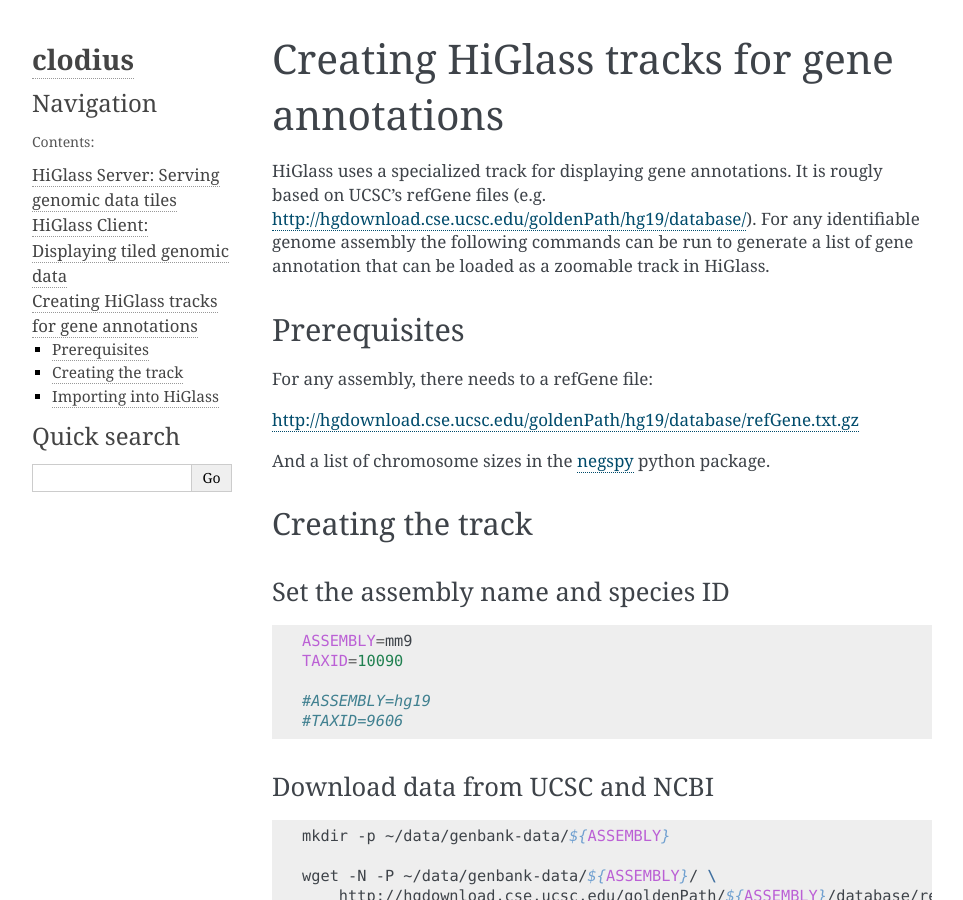
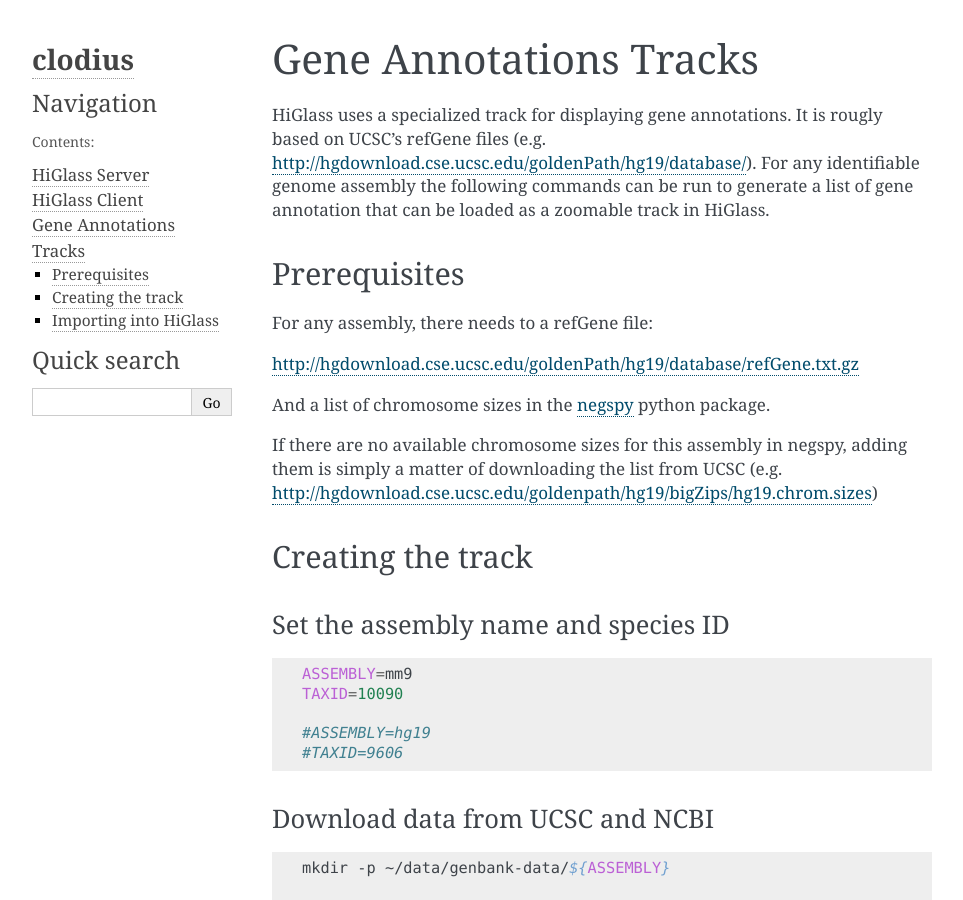
Before and after one commit to higlass/clodius, a Sphinx documentation site: the page built from docs/gene_annotations.rst, in a window 1280 px wide and 900 px high. Shown: the whole window, without its empty margins (148-1111 px from the left). Built offline with Sphinx 7.4.7, drawn with Linux system fonts in a browser that asks for light colours; formulas are drawn with MathJax 3.

Commit message:
Added chromsome sizes to the documentation

```diff
--- a/docs/gene_annotations.rst
+++ b/docs/gene_annotations.rst
@@ -1,5 +1,5 @@
-Creating HiGlass tracks for gene annotations
-============================================
+Gene Annotations Tracks
+=======================
 
 HiGlass uses a specialized track for displaying gene annotations. It is rougly
 based on UCSC's refGene files
@@ -17,6 +17,10 @@ http://hgdownload.cse.ucsc.edu/goldenPath/hg19/database/refGene.txt.gz
 And a list of chromosome sizes in the negspy_ python package.
 
 .. _negspy: https://github.com/pkerpedjiev/negspy
+
+If there are no available chromosome sizes for this assembly in negspy, adding
+them is simply a matter of downloading the list from UCSC (e.g.
+http://hgdownload.cse.ucsc.edu/goldenpath/hg19/bigZips/hg19.chrom.sizes)
 
 
 Creating the track
--- a/docs/higlass_client.rst
+++ b/docs/higlass_client.rst
@@ -1,5 +1,5 @@
-HiGlass Client: Displaying tiled genomic data
-=============================================
+HiGlass Client
+==============
 
 Interface
 ---------
--- a/docs/higlass_server.rst
+++ b/docs/higlass_server.rst
@@ -1,5 +1,5 @@
-HiGlass Server: Serving genomic data tiles
-==========================================
+HiGlass Server
+==============
 
 .. toctree::
     :maxdepth: 2
```
